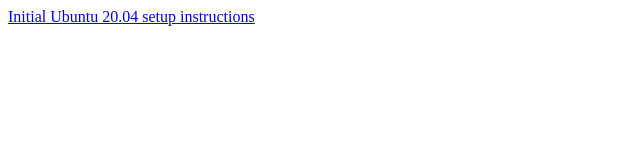
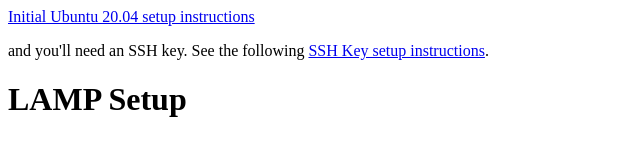
Before and after one commit to bbauska/lamp, a plain HTML site: page index.html in a window 1280 px wide. Shown: the whole page, without its empty margins (0-640 px from the left). Drawn offline with Linux system fonts and the light colour scheme.

Commit message:
Update index.html

```diff
--- a/index.html
+++ b/index.html
@@ -1 +1,5 @@
 <a href="https://www.digitalocean.com/community/tutorials/initial-server-setup-with-ubuntu-20-04">Initial Ubuntu 20.04 setup instructions</a>
+
+<p>and you'll need an SSH key.  See the following <a href="https://www.digitalocean.com/community/tutorials/how-to-set-up-ssh-keys-on-ubuntu-20-04">SSH Key setup instructions</a>.</p>
+
+<h1>LAMP Setup</h1>
```
